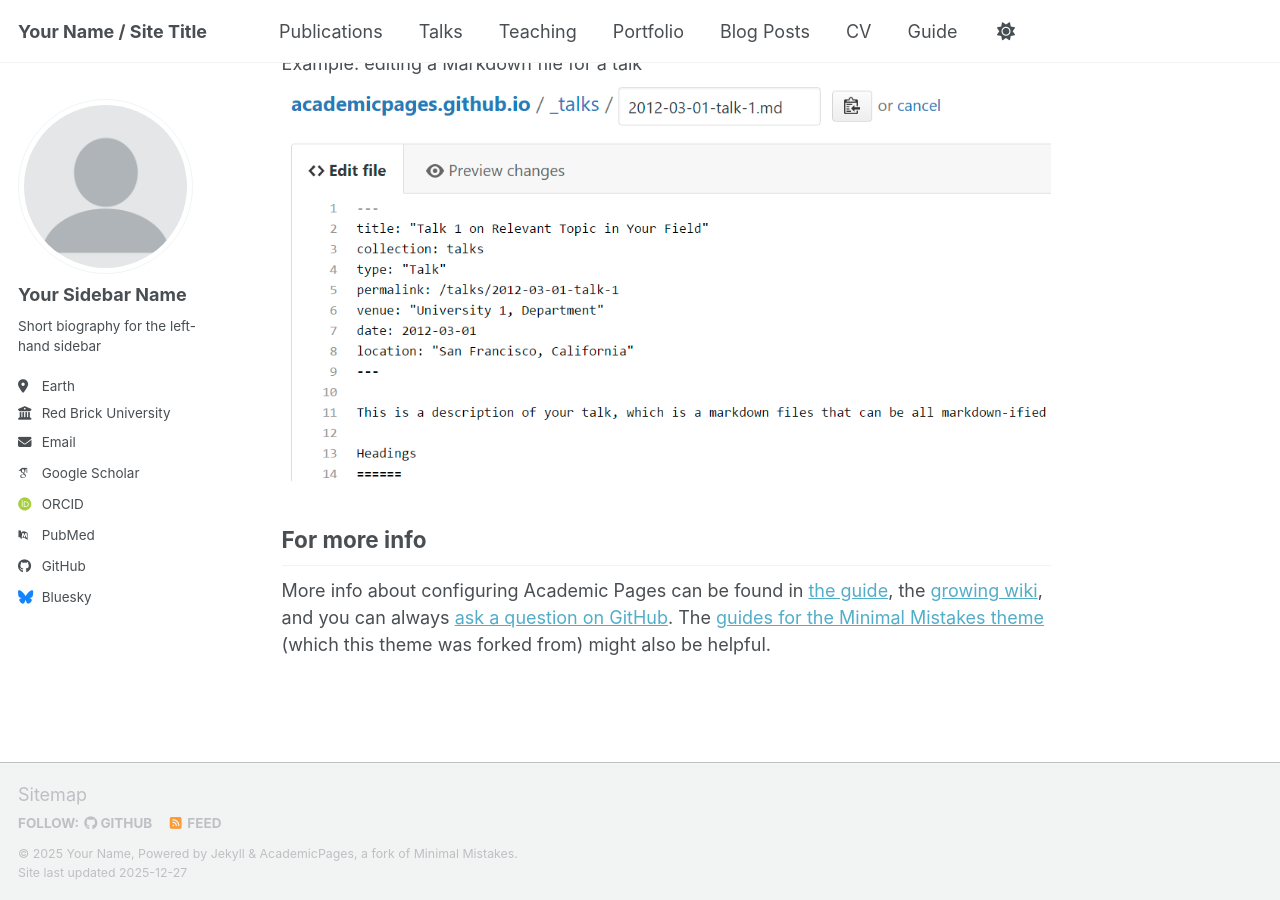
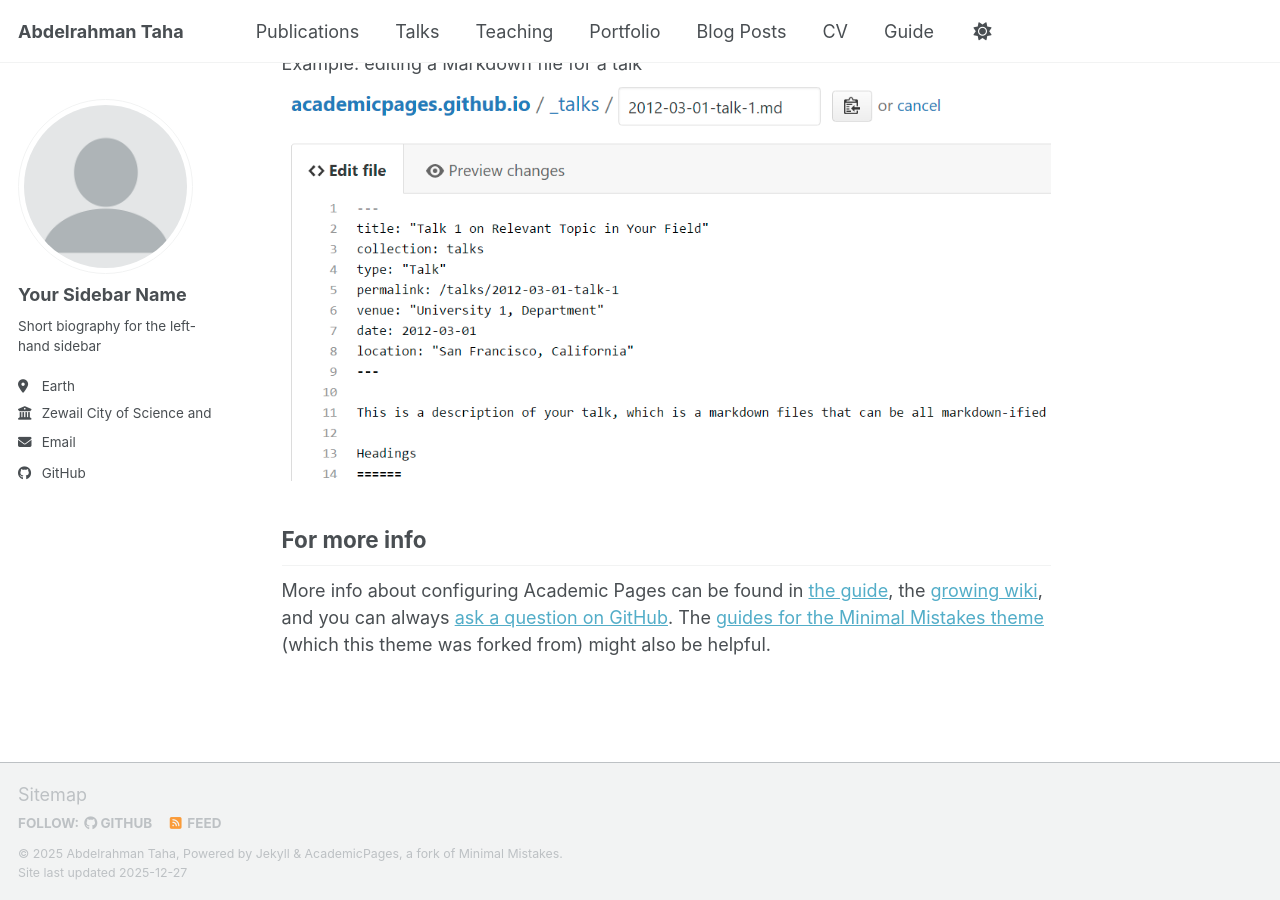
Before and after one commit to Hacker1one/hacker1one.github.io, a Jekyll site: the page built from _pages/about.md, in a window 1280 px wide and 900 px high, scrolled down 2718 px. Built offline with Jekyll 4.4.1, drawn with Linux system fonts in a browser that asks for light colours; some web fonts are replaced; a script bundle is joined from its source files by our own code; library files that are not in the unit come from our copies.

Commit message:
Update personal information in _config.yml

```diff
--- a/_config.yml
+++ b/_config.yml
@@ -9,14 +9,14 @@
 # Basic Site Settings
 locale                   : "en-US"
 site_theme               : "default" # the available themes options are "default", "air", "sunrise", "mint", "dirt" and "contrast"
-title                    : "Your Name / Site Title"
+title                    : "Abdelrahman Taha"
 title_separator          : "-"
-name                     : &name "Your Name"
+name                     : &name "Abdelrahman Taha"
 description              : &description "Your Name's academic portfolio"   # Update this with a general description of your site, this is the default if not overridden by a page
-url                      : https://academicpages.github.io # The base hostname & protocol for your site e.g. "https://[your GitHub username].github.io",
+url                      : https://hacker1one.github.io # The base hostname & protocol for your site e.g. "https://[your GitHub username].github.io",
                                                            # or if you already have some other page hosted on Github then use "https://[your GitHub username].github.io/[Your Repo Name]"
 baseurl                  : "" # the subpath of your site, e.g. "/blog"
-repository               : "academicpages/academicpages.github.io"
+repository               : "Hacker1one/hacker1one.github.io"
 
 # Site Author - The following control what appear as part of the author content on the side bar.
 #               If a field is blank the icon and link will not appear, otherwise it will be shown.
@@ -28,20 +28,20 @@ author:
   pronouns         : # example: "she/her"
   bio              : "Short biography for the left-hand sidebar"
   location         : "Earth"
-  employer         : "Red Brick University"
+  employer         : "Zewail City of Science and Technology"
   uri              : # URL
-  email            : "none@example.org"
+  email            : "s-abdelrahman.taha@zewailcity.edu.eg"
 
   # Academic websites
   academia         : # URL
   arxiv            : # URL - Update with the correct link to your profile
-  googlescholar    : "https://scholar.google.com/citations?user=PS_CX0AAAAAJ"
+  googlescholar    : # URL
   inspire-hep      : # URL
   impactstory      : # URL
-  orcid            : "https://orcid.org/yourorcidurl"
+  orcid            : # URL
   semantic         : # URL
   ssrn             : # URL
-  pubmed           : "https://www.ncbi.nlm.nih.gov/pubmed/?term=john+snow"
+  pubmed           : # URL
   researchgate     : # URL
   scopus           : # URL
   zotero           : # URL
@@ -51,13 +51,13 @@ author:
   bitbucket        : # Username - Update with your username on the site
   codepen          : # Username
   dribbble         : # Username
-  github           : "academicpages"
+  github           : "Hacker1one"
   kaggle           : # Username
   stackoverflow    : # User number or user number and name (i.e., use "1" or "1/jeff-atwood")
 
   # Social media
   artstation       : # Username
-  bluesky          : "bsky.app" # Replace this with you Bluesky username
+  bluesky          : # Username # Replace this with you Bluesky username
   facebook         : # Username
   flickr           : # Username
   foursquare       : # Username
```
